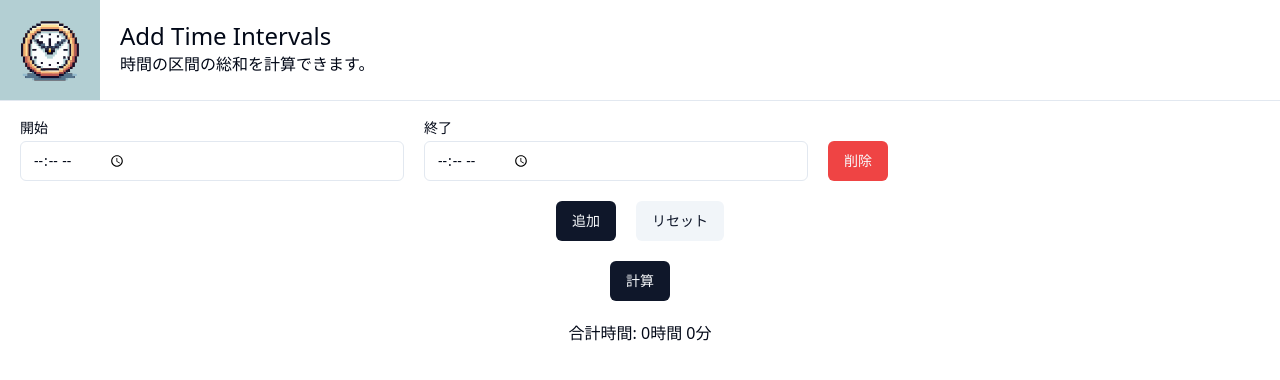
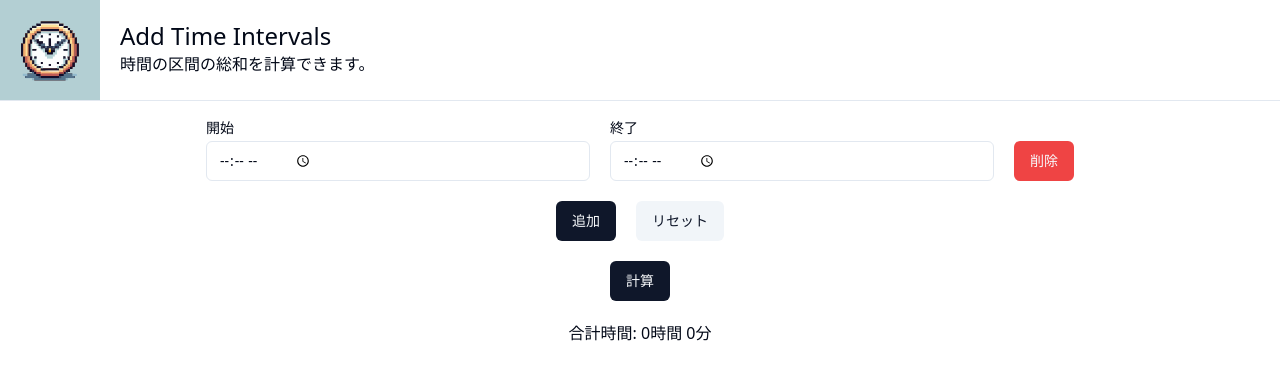
Before and after one commit to light-planck/time-wizard, a React (Vite) app: page / in a window 1280 px wide. Both pictures are taken after a click on the button "追加". Shown: the top 380 px of the page. Built offline with nearby package versions, Linux system fonts and the light colour scheme.

Commit message:
feat: inputを中央にする

```diff
--- a/src/components/interval-input.tsx
+++ b/src/components/interval-input.tsx
@@ -18,7 +18,7 @@ export const IntervalInput: FC<Props> = ({
   onDeleteTimeInterval,
 }) => {
   return (
-    <div className="flex flex-row gap-5 items-end">
+    <div className="flex flex-row gap-5 items-end justify-center">
       <div className="grid w-full max-w-sm items-center gap-1.5">
         <Label>開始</Label>
         <Input
```
